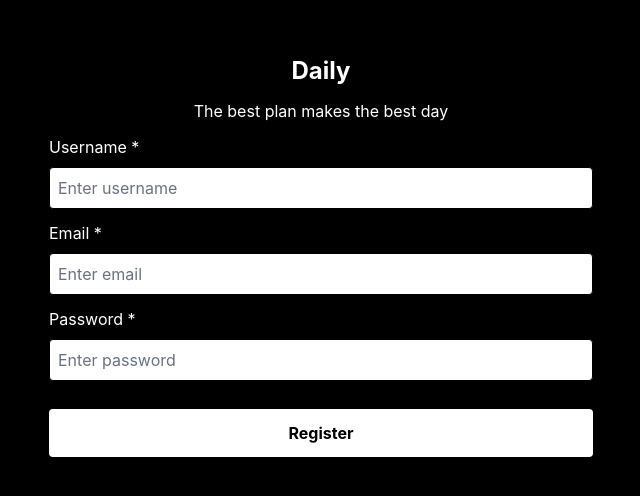
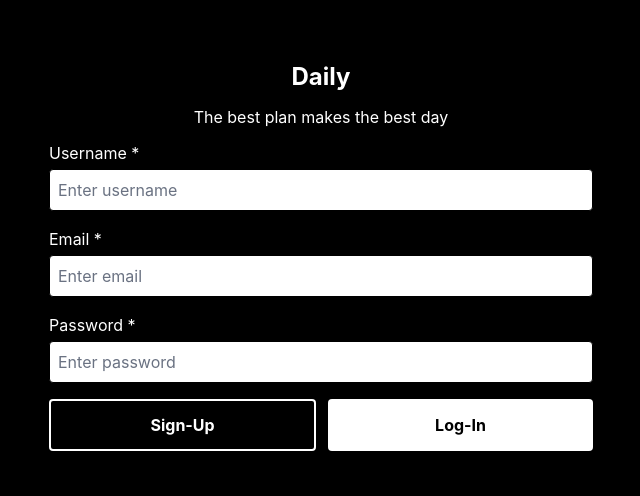
Before and after one commit to matheushenriquereiter/todo-list-frontend, a React (Vite) app: page / in a window 1280 px wide. Shown: the part 144-640 px from the top of the page, without its empty margins (319-959 px from the left). Built offline with nearby package versions, Linux system fonts and the light colour scheme.

Commit message:
Create LoginForm

```diff
--- a/src/App.tsx
+++ b/src/App.tsx
@@ -1,89 +1,9 @@
-import { useState, type SyntheticEvent } from "react";
+import SignInForm from "./components/SignInForm";
 
-function App() {
-  const [username, setUsername] = useState<string>("");
-  const [email, setEmail] = useState<string>("");
-  const [password, setPassword] = useState<string>("");
-
-  const registerUser = async (event: SyntheticEvent<HTMLFormElement>) => {
-    event.preventDefault();
-
-    const response = await fetch("http://localhost:8080/user/register", {
-      method: "POST",
-      headers: {
-        "Content-Type": "application/json",
-        Accept: "application/json",
-      },
-      body: JSON.stringify({ username, email, password }),
-    });
-
-    if (!response.ok) {
-      return;
-    }
-
-    console.log("User registered successfully");
-  };
-
+export default function App() {
   return (
-    <div className="bg-black w-screen h-screen flex flex-col items-center justify-center gap-4 text-white">
-      <div className="flex flex-col w-full max-w-xl gap-3">
-        <h1 className="text-2xl font-bold text-center">Daily</h1>
-
-        <span className="text-center">The best plan makes the best day</span>
-
-        <form
-          onSubmit={registerUser}
-          className="flex flex-col gap-3 w-full px-4"
-        >
-          <label htmlFor="username" className="flex flex-col gap-2">
-            Username *
-            <input
-              className="border bg-white text-black w-full placeholder-gray-500 rounded-sm p-2"
-              onChange={event => setUsername(event.target.value)}
-              value={username}
-              placeholder="Enter username"
-              type="text"
-              name="username"
-              id="username"
-            />
-          </label>
-
-          <label htmlFor="email" className="flex flex-col gap-2">
-            Email *
-            <input
-              className="border bg-white text-black w-full placeholder-gray-500 rounded-sm p-2"
-              onChange={event => setEmail(event.target.value)}
-              value={email}
-              placeholder="Enter email"
-              type="email"
-              name="email"
-              id="email"
-            />
-          </label>
-
-          <label htmlFor="password" className="flex flex-col gap-2">
-            Password *
-            <input
-              className="border bg-white text-black w-full placeholder-gray-500 rounded-sm p-2"
-              onChange={event => setPassword(event.target.value)}
-              value={password}
-              placeholder="Enter password"
-              type="password"
-              name="password"
-              id="password"
-            />
-          </label>
-
-          <button
-            className="cursor-pointer bg-white text-black font-bold rounded-sm p-3 mt-4 hover:bg-gray-200 transition-colors"
-            type="submit"
-          >
-            Register
-          </button>
-        </form>
-      </div>
+    <div>
+      <SignInForm />
     </div>
   );
 }
-
-export default App;
--- /dev/null
+++ b/src/components/LogInForm.tsx
@@ -0,0 +1,60 @@
+import { useState } from "react";
+
+export default function LogInForm() {
+  const [email, setEmail] = useState<string>("");
+  const [password, setPassword] = useState<string>("");
+
+  return (
+    <div className="bg-black w-screen h-screen flex flex-col items-center justify-center gap-4 text-white">
+      <div className="flex flex-col w-full max-w-xl gap-3">
+        <h1 className="text-2xl font-bold text-center">Daily</h1>
+
+        <span className="text-center">The best plan makes the best day</span>
+
+        <form className="flex flex-col gap-4 w-full px-4">
+          <label htmlFor="email" className="flex flex-col gap-1">
+            Email *
+            <input
+              className="border bg-white text-black w-full placeholder-gray-500 rounded-sm p-2"
+              onChange={event => setEmail(event.target.value)}
+              value={email}
+              placeholder="Enter email"
+              type="email"
+              name="email"
+              id="email"
+            />
+          </label>
+
+          <label htmlFor="password" className="flex flex-col gap-1">
+            Password *
+            <input
+              className="border bg-white text-black w-full placeholder-gray-500 rounded-sm p-2"
+              onChange={event => setPassword(event.target.value)}
+              value={password}
+              placeholder="Enter password"
+              type="password"
+              name="password"
+              id="password"
+            />
+          </label>
+
+          <div className="flex gap-3">
+            <button
+              className="w-full cursor-pointer bg-black text-white font-bold rounded-sm p-3 transition-colors border-2 border-white"
+              type="submit"
+            >
+              Sign-Up
+            </button>
+
+            <button
+              className="w-full cursor-pointer bg-white text-black font-bold rounded-sm p-3 transition-colors"
+              type="submit"
+            >
+              Log-In
+            </button>
+          </div>
+        </form>
+      </div>
+    </div>
+  );
+}
--- /dev/null
+++ b/src/components/SignInForm.tsx
@@ -0,0 +1,96 @@
+import { useState, type SyntheticEvent } from "react";
+
+export default function SignInForm() {
+  const [username, setUsername] = useState<string>("");
+  const [email, setEmail] = useState<string>("");
+  const [password, setPassword] = useState<string>("");
+
+  const registerUser = async (event: SyntheticEvent<HTMLFormElement>) => {
+    event.preventDefault();
+
+    const response = await fetch("http://localhost:8080/user/register", {
+      method: "POST",
+      headers: {
+        "Content-Type": "application/json",
+        Accept: "application/json",
+      },
+      body: JSON.stringify({ username, email, password }),
+    });
+
+    if (!response.ok) {
+      return;
+    }
+
+    console.log("User registered successfully");
+  };
+
+  return (
+    <div className="bg-black w-screen h-screen flex flex-col items-center justify-center gap-4 text-white">
+      <div className="flex flex-col w-full max-w-xl gap-3">
+        <h1 className="text-2xl font-bold text-center">Daily</h1>
+
+        <span className="text-center">The best plan makes the best day</span>
+
+        <form
+          onSubmit={registerUser}
+          className="flex flex-col gap-4 w-full px-4"
+        >
+          <label htmlFor="username" className="flex flex-col gap-1">
+            Username *
+            <input
+              className="border bg-white text-black w-full placeholder-gray-500 rounded-sm p-2"
+              onChange={event => setUsername(event.target.value)}
+              value={username}
+              placeholder="Enter username"
+              type="text"
+              name="username"
+              id="username"
+            />
+          </label>
+
+          <label htmlFor="email" className="flex flex-col gap-1">
+            Email *
+            <input
+              className="border bg-white text-black w-full placeholder-gray-500 rounded-sm p-2"
+              onChange={event => setEmail(event.target.value)}
+              value={email}
+              placeholder="Enter email"
+              type="email"
+              name="email"
+              id="email"
+            />
+          </label>
+
+          <label htmlFor="password" className="flex flex-col gap-1">
+            Password *
+            <input
+              className="border bg-white text-black w-full placeholder-gray-500 rounded-sm p-2"
+              onChange={event => setPassword(event.target.value)}
+              value={password}
+              placeholder="Enter password"
+              type="password"
+              name="password"
+              id="password"
+            />
+          </label>
+
+          <div className="flex gap-3">
+            <button
+              className="w-full cursor-pointer bg-black text-white font-bold rounded-sm p-3 transition-colors border-2 border-white"
+              type="submit"
+            >
+              Sign-Up
+            </button>
+
+            <button
+              className="w-full cursor-pointer bg-white text-black font-bold rounded-sm p-3 transition-colors"
+              type="submit"
+            >
+              Log-In
+            </button>
+          </div>
+        </form>
+      </div>
+    </div>
+  );
+}
```
